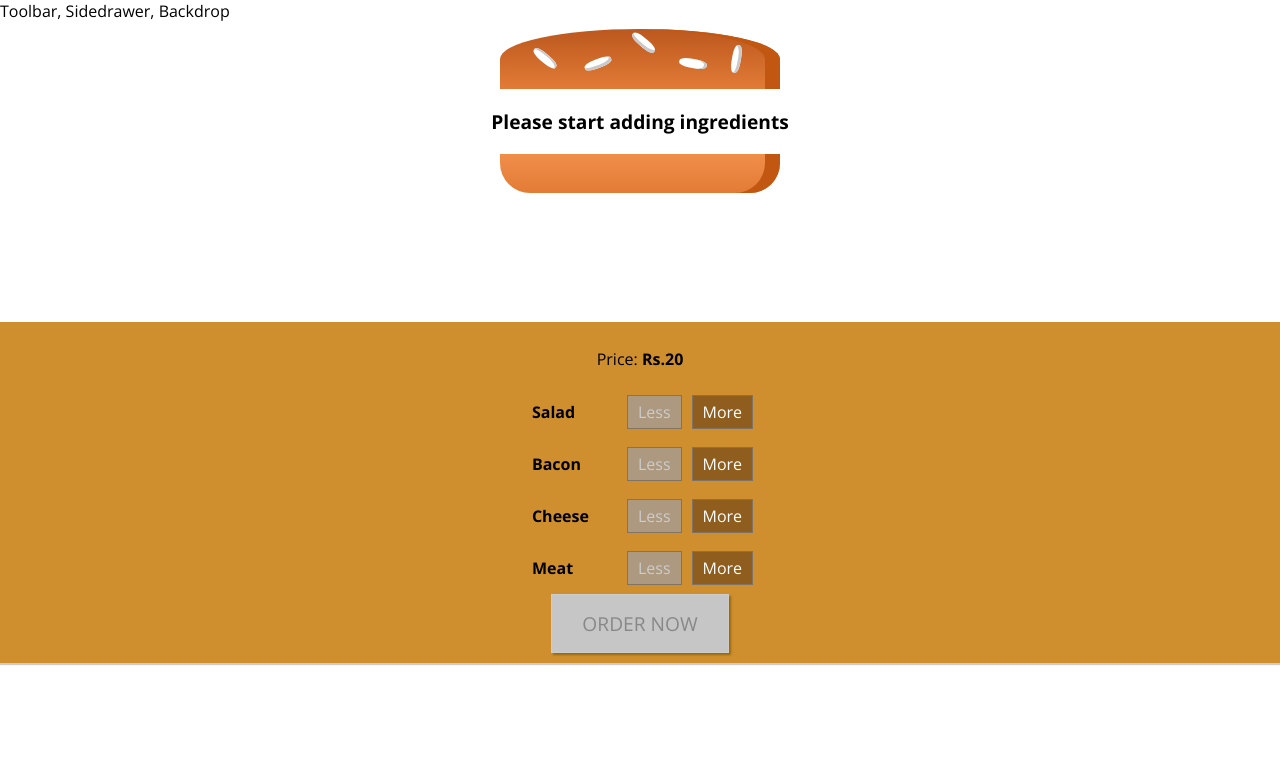
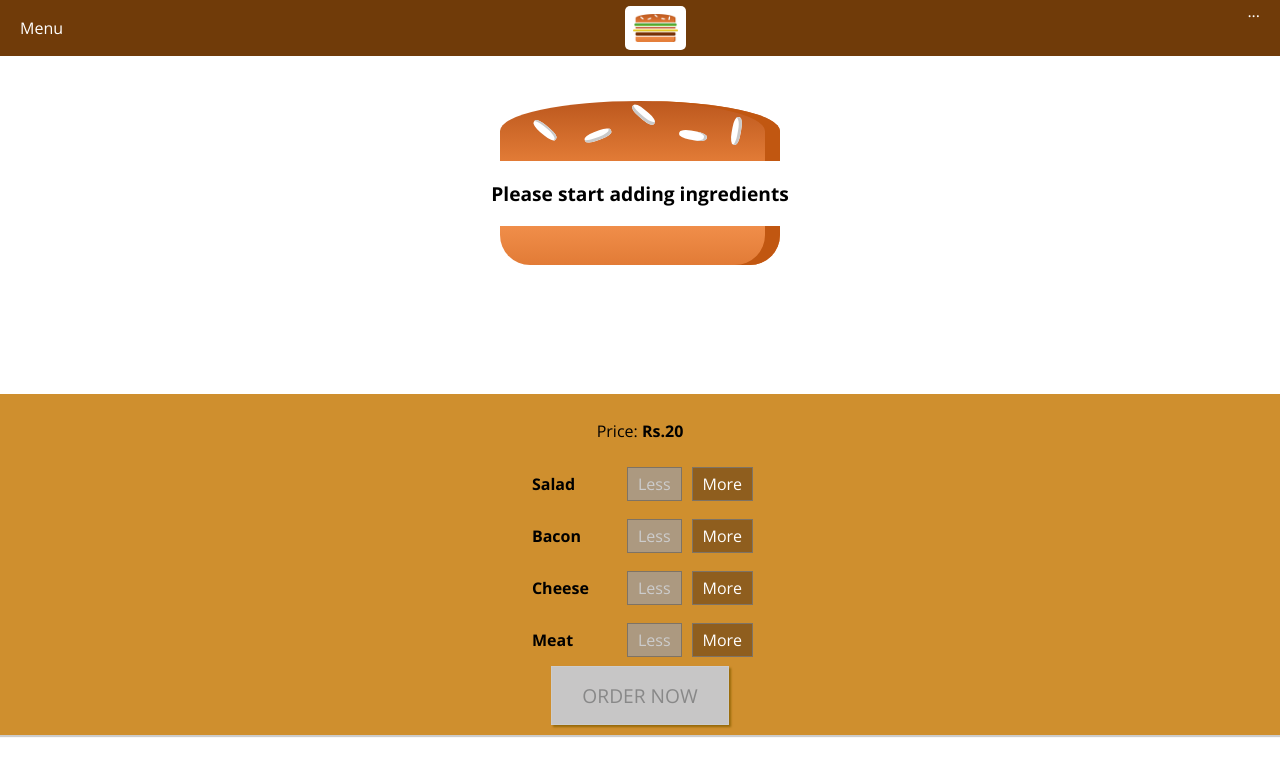
Before and after one commit to amangoyal2611/burger-app, a React (Create React App) app: page / in a window 1280 px wide. Shown: the top 776 px of the page. Built offline with nearby package versions, Linux system fonts and the light colour scheme.

Commit message:
setting logo

```diff
--- a/src/components/Layout/Layout.css
+++ /dev/null
@@ -1,4 +0,0 @@
-.content{
-    margin-top: 16px;
-    background-color: aqua;
-}
--- a/src/components/Layout/Layout.js
+++ b/src/components/Layout/Layout.js
@@ -1,11 +1,13 @@
 import React from 'react'
 import Aux from "../../hoc/Auxx";
-import classes from './Layout.css'
+import classes from './Layout.module.css'
+import Toolbar from '../Navigation/Toolbar'
 
 const layout = (props) => {
     return (
         <Aux>
-            <div>Toolbar, Sidedrawer, Backdrop</div>
+            <Toolbar></Toolbar>
+            <div>Sidedrawer, Backdrop</div>
             <main className={classes.Content}>
                 {props.children}
             </main>
--- /dev/null
+++ b/src/components/Layout/Layout.module.css
@@ -0,0 +1,3 @@
+.Content{
+    margin-top: 72px;
+}
--- /dev/null
+++ b/src/components/Logo/Logo.js
@@ -0,0 +1,12 @@
+
+import React from 'react';
+import burgerLogo from '../../assets/burger-logo.png';
+import classes from './Logo.module.css';
+
+const logo = ( props ) => (
+    <div className={ classes.Logo } >
+        <img src={ burgerLogo } alt="MyBurger" />
+    </div>
+);
+
+export default logo;
--- /dev/null
+++ b/src/components/Logo/Logo.module.css
@@ -0,0 +1,11 @@
+.Logo{
+    background-color: white;
+    padding: 8px;
+    height: 80%;
+    box-sizing: border-box;
+    border-radius: 5px;
+}
+
+.Logo img{
+    height: 100%;
+}
--- /dev/null
+++ b/src/components/Navigation/Toolbar.js
@@ -0,0 +1,15 @@
+import React from 'react'
+import classes from './Toolbar.module.css';
+import Logo from '../Logo/Logo'
+
+const toolbar = () => (
+    <header className={classes.Toolbar}>
+        <div>Menu</div>
+        <Logo/>
+        <nav >
+            ...
+        </nav>
+    </header>
+);
+
+export default toolbar;
--- /dev/null
+++ b/src/components/Navigation/Toolbar.module.css
@@ -0,0 +1,20 @@
+.Toolbar{
+    height: 56px;
+    width: 100%;
+    position: fixed;
+    top: 0;
+    left: 0;
+    background-color: #703B09;
+    display: flex;
+    justify-content: space-between;
+    align-items: center;
+    padding: 0 20px;
+    box-sizing: border-box;
+    z-index: 90;
+    color: white;
+}
+
+.Toolbar nav{
+    height: 100%;
+
+}
```
Also changed, not shown: src/assets/burger-logo.png (added).
